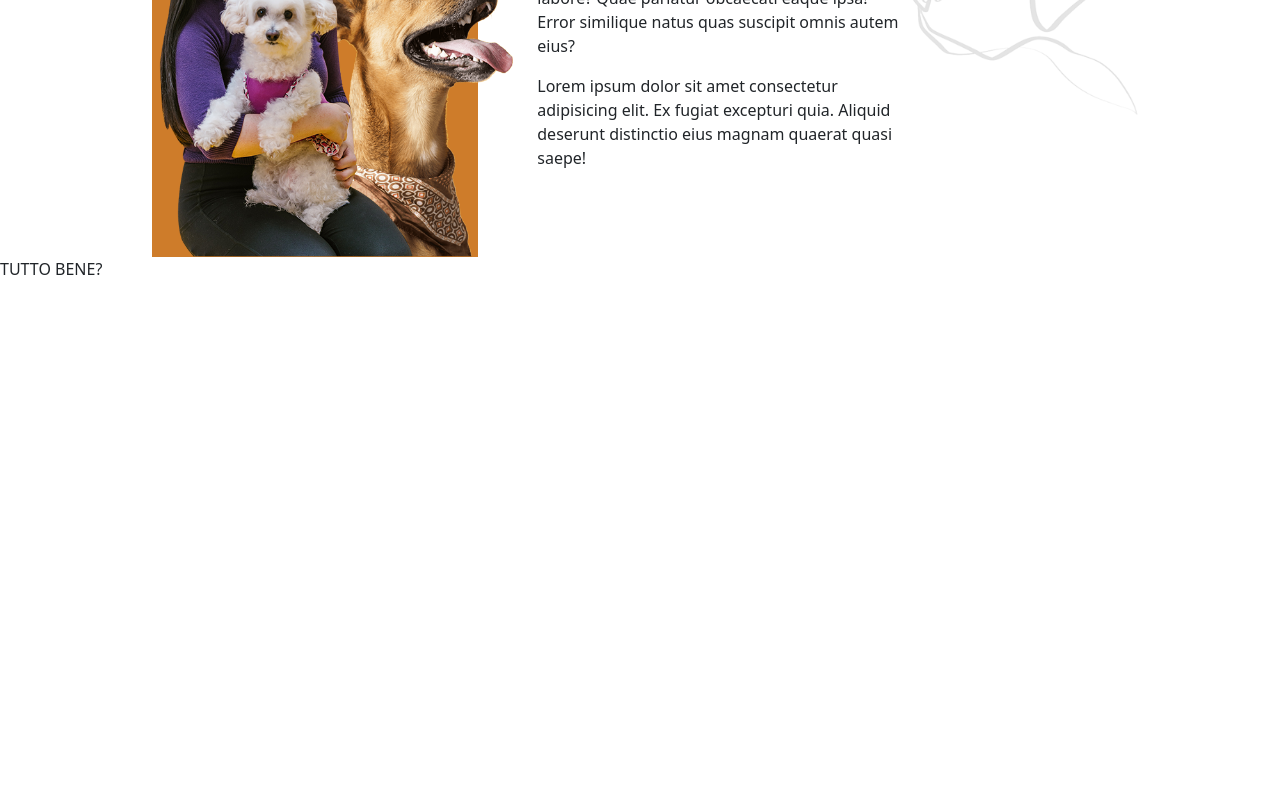
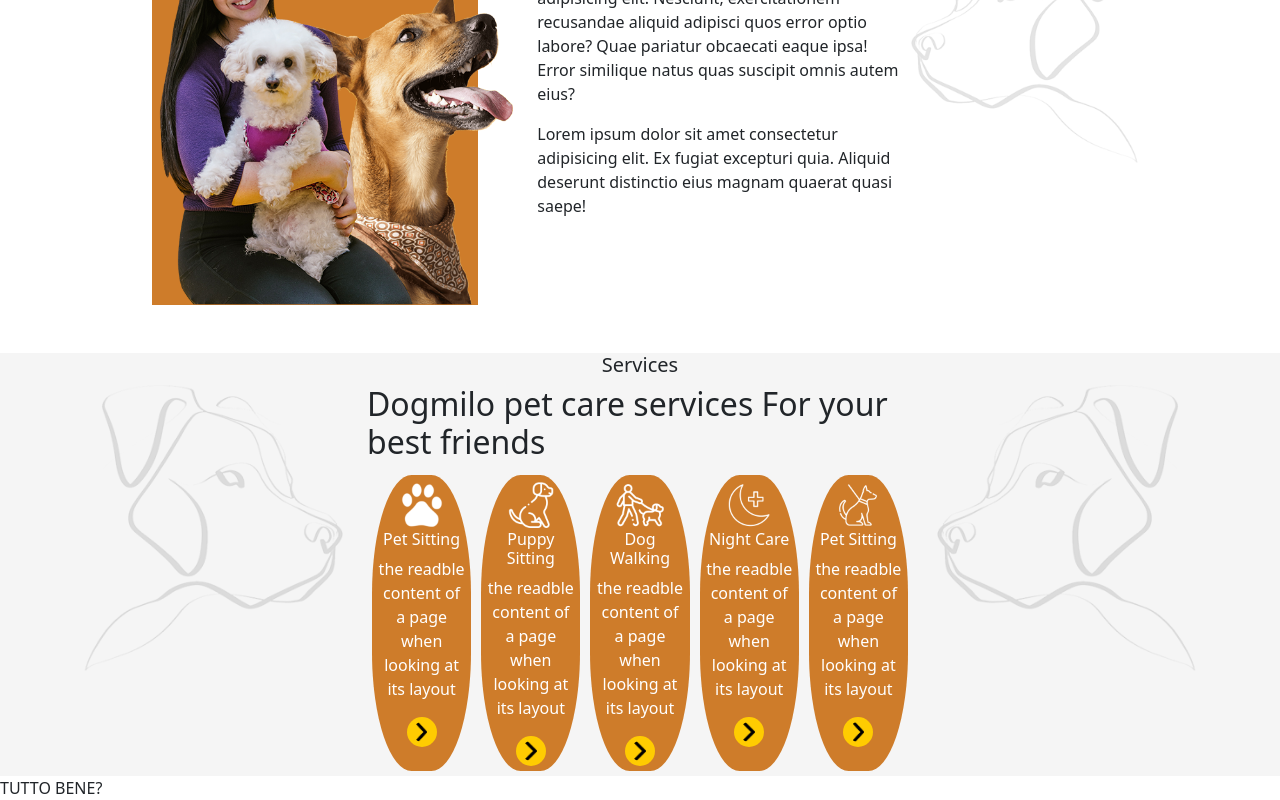
Before and after one commit to 1alberto994/proj-html-vuejs, a Vue app: page / in a window 1280 px wide. Shown: the part 858-1658 px from the top of the page. Before the commit the page ends 1139 px from the top, so only its background shows below. Built offline with nearby package versions, Linux system fonts and the light colour scheme.

Commit message:
terza sezione del main

```diff
--- a/src/components/AppHeader.vue
+++ b/src/components/AppHeader.vue
@@ -15,7 +15,7 @@
 
 <template>
 
-    <header>
+    <header class="mt-5">
 
         <div class="d-flex justify-content-between align-items-center">
             <div>
--- a/src/components/AppMain.vue
+++ b/src/components/AppMain.vue
@@ -6,7 +6,46 @@
                 return{
                     backgroundImg:'src/assets/b.png',
                     aboutImg:'src/assets/about.png',
-                    dogIcon:'src/assets/dog-icon.png'
+                    dogIcon:{
+                        logo:'src/assets/dog-icon.png',
+                        right:'src/assets/dog-logo.png',
+                        left:'src/assets/dog-left.png'
+                    },
+                    services:[
+                        {
+                            image:'src/assets/d-1.png',
+                            title:'Pet Sitting',
+                            text:'the readble content of a page when looking at its layout',
+                            right:'src/assets/right.png'
+                        },
+                        {
+                            image:'src/assets/d-2.png',
+                            title:'Puppy Sitting',
+                            text:'the readble content of a page when looking at its layout',
+                            right:'src/assets/right.png'
+                        },
+                        {
+                            image:'src/assets/d-3.png',
+                            title:'Dog Walking',
+                            text:'the readble content of a page when looking at its layout',
+                            right:'src/assets/right.png'
+                        },
+                        {
+                            image:'src/assets/d-4.png',
+                            title:'Night Care',
+                            text:'the readble content of a page when looking at its layout',
+                            right:'src/assets/right.png'
+                        },
+                        {
+                            image:'src/assets/d-5.png',
+                            title:'Pet Sitting',
+                            text:'the readble content of a page when looking at its layout',
+                            right:'src/assets/right.png'
+                        },
+                    ]
+
+
+
                 }
             },
 
@@ -38,7 +77,7 @@
                     </div>
                     <div class="col-6">
                         <div class="d-flex align-items-center ml-5">
-                            <img class="dog-icon" :src="dogIcon" alt="DOG-ICON">
+                            <img class="dog-icon" :src="dogIcon.logo" alt="DOG-ICON">
                             <p class="about">About us</p>
                         </div>
                         <div class="d-flex flex-column align-items-center">
@@ -50,11 +89,36 @@
                 </div>
             </div>
             <div>
-                <img src="src/assets/dog-logo.png" alt="">
+                <img :src="dogIcon.right" alt="">
             </div>
         </section>
-        <section>
+        <section class="third-section">
+            <h5 class="text-center mt-5">Services</h5>
+            <div class="container">
+                <div class="row">
+                    <div class="col-3">
+                        <img :src="dogIcon.left" alt="dog-icon">
+                    </div>
+                    <div class="col-6">
+                        <h2>Dogmilo pet care services For your best friends</h2>
+                       <div class="d-flex">
+                            <div class=" services " v-for="service in services">
+                                <div>
+                                    <img :src="service.image" alt="">
+                                    <h6>{{ service.title }}</h6>
+                                    <p>{{ service.text }}</p>
+                                    <img class="right" :src="service.right" alt="">
 
+                                </div>
+
+                            </div>
+                       </div>
+                    </div>
+                    <div class="col-3">
+                        <img :src="dogIcon.right" alt="dog-icon">
+                    </div>
+                </div>
+            </div>
         </section>
         <section>
 
@@ -93,6 +157,9 @@
             color: white;
             border-radius: 10px 10px;
             padding: 5px;
+            &:hover{
+                background-color: #173b67;
+            }
         }
     }
 
@@ -106,8 +173,38 @@
         width: 50px;
         vertical-align: middle;
     }
-.about{
-    vertical-align: middle;
-}
+    .about{
+        vertical-align: middle;
+    }
+ }
+ .third-section{
+    background-color: #f5f5f5;
+    .services{
+        height: 100 px;
+        width: 20%;
+        background-color: #ce7c2a;
+        border-radius: 40%;
+        padding: 5px;
+        margin: 5px;
+        text-align: center;
+        color: white;
+        img{
+            width: 50px;
+            height: 50px;
+
+        }
+        &:hover{
+            background-color: #7f7045;
+            cursor: pointer;
+        }
+        .right{
+            width: 30px;
+            height: 30px;
+            background-color: #ffcc01;
+            border-radius: 50%;
+            vertical-align: middle;
+            padding: 5px;
+        }
+    }
  }
 </style>
```
